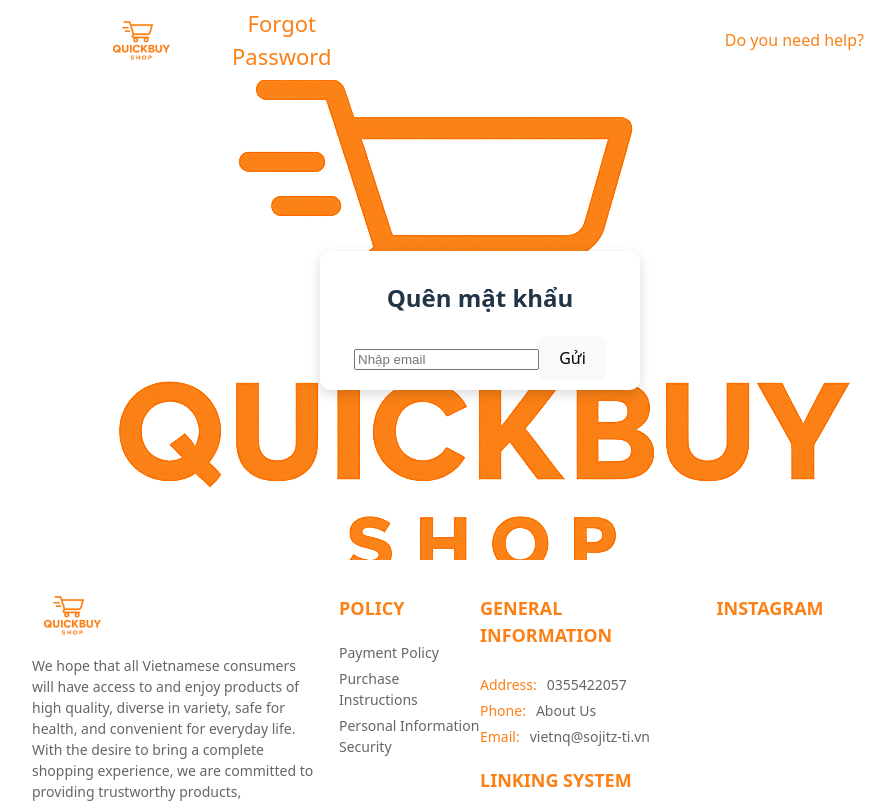
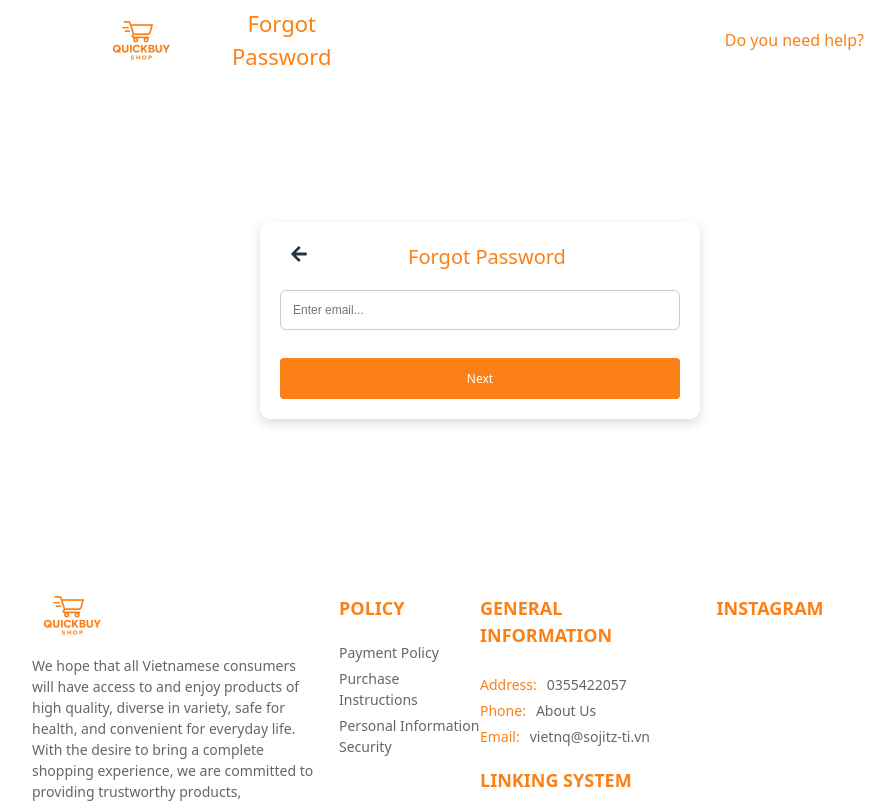
Before and after one commit to quocviet1150/DATN_FE, a React (Vite) app: page /forgot-password in a window 1280 px wide. Shown: the top 803 px of the page, without its empty margins (160-1055 px from the left). Built offline with nearby package versions, Linux system fonts and the light colour scheme.

Commit message:
update forgot password

```diff
--- a/src/components/common/forgotPassword/ForgotPassword.css
+++ b/src/components/common/forgotPassword/ForgotPassword.css
@@ -1,9 +1,9 @@
 .forgot-password-container {
     height: 60vh;
-    background-image: url("../../../assets/quickbuyshop.png");
+    /* background-image: url("../../../assets/quickbuyshop.png");
     background-size: inherit;
     background-position: center;
-    background-repeat: no-repeat;
+    background-repeat: no-repeat; */
     background-color: transparent;
     display: flex;
     justify-content: center;
@@ -18,9 +18,36 @@
 
 .forgot-password-box {
     background-color: white;
-    padding: 10px;
+    padding: 20px;
     border-radius: 10px;
     box-shadow: 0 4px 12px rgba(0, 0, 0, 0.15);
     text-align: center;
-    width: 300px;
+    width: 400px;
 }
+
+.forgot-password-title {
+    display: flex;
+    justify-content: start;
+    width: 95%;
+    margin: 0 auto;
+    align-items: center;
+    margin-bottom: 2%;
+}
+
+.forgot-password-title-label {
+    font-size: 20px;
+    color: #fb8016;
+    width: 90%;
+}
+
+.back-icon-svg {
+    margin-right: 8px;
+    font-size: 18px;
+    transition: color 0.3s, transform 0.2s;
+    cursor: pointer;
+}
+
+.back-icon-svg:hover {
+    color: #0066b2;
+    transform: translateX(-3px);
+}
--- a/src/components/common/forgotPassword/ForgotPassword.jsx
+++ b/src/components/common/forgotPassword/ForgotPassword.jsx
@@ -1,13 +1,55 @@
+import { useState } from 'react';
+import { useTranslation } from 'react-i18next';
+import { FaArrowLeft } from "react-icons/fa";
+import Button from "../../features/button/Button";
+import Input from "../../features/input/Input";
 import './ForgotPassword.css';
 
 export default function ForgotPassword() {
+
+    const { t } = useTranslation();
+    const [email, setEmail] = useState("");
+    const [error, setError] = useState("");
+
+    const validateEmail = (email) => {
+        const regex = /^[^\s@]+@[^\s@]+\.[^\s@]+$/;
+        return regex.test(email);
+    };
+
+    const handleNext = () => {
+        if (!email) {
+            setError(t("validation.emailRequired"));
+            return;
+        }
+        if (!validateEmail(email)) {
+            setError(t("validation.emailInvalid"));
+            return;
+        }
+        setError("");
+        console.log("Email hợp lệ:", email);
+    };
+
     return (
         <div className="page-content-forgot-password">
             <div className="forgot-password-container">
                 <div className="forgot-password-box">
-                    <h2>Quên mật khẩu</h2>
-                    <input type="email" placeholder="Nhập email" />
-                    <button>Gửi</button>
+                    <div className="forgot-password-title">
+                        <div>
+                            <FaArrowLeft className="back-icon-svg" />
+                        </div>
+                        <div className='forgot-password-title-label'>{t("forgot_password_title")}</div>
+                    </div>
+                    <Input
+                        value={email}
+                        onChange={(e) => setEmail(e.target.value)}
+                        placeholder={t("enter_email")}
+                        error={error}
+                        style={{ width: "100%", display: "block", margin: "10px auto 0 auto" }}
+                    />
+
+                    <Button width="100%" variant="login-often" onClick={handleNext}>
+                        {t("next")}
+                    </Button>
                 </div>
             </div>
         </div>
--- a/src/i18n/locales/en.json
+++ b/src/i18n/locales/en.json
@@ -55,5 +55,6 @@
   "cash": "Cash",
   "momo": "MoMo",
   "paypal": "PayPal",
-  "vnpay": "VNPay"
+  "vnpay": "VNPay",
+  "next":"Next"
 }
--- a/src/i18n/locales/vi.json
+++ b/src/i18n/locales/vi.json
@@ -55,5 +55,6 @@
   "cash": "Tiền mặt",
   "momo": "MoMo",
   "paypal": "PayPal",
-  "vnpay": "VNPay"
+  "vnpay": "VNPay",
+  "next":"Tiếp theo"
 }
```
